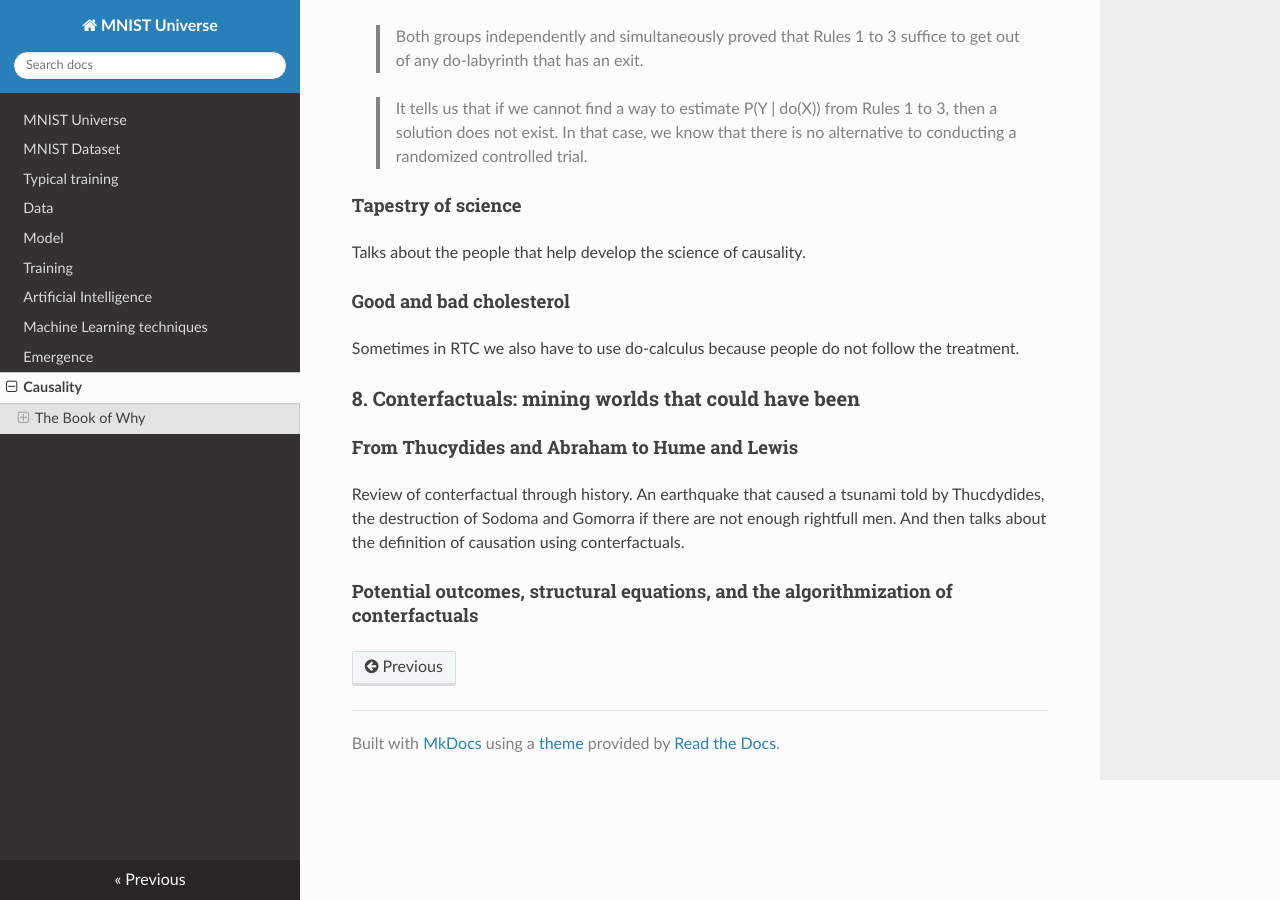
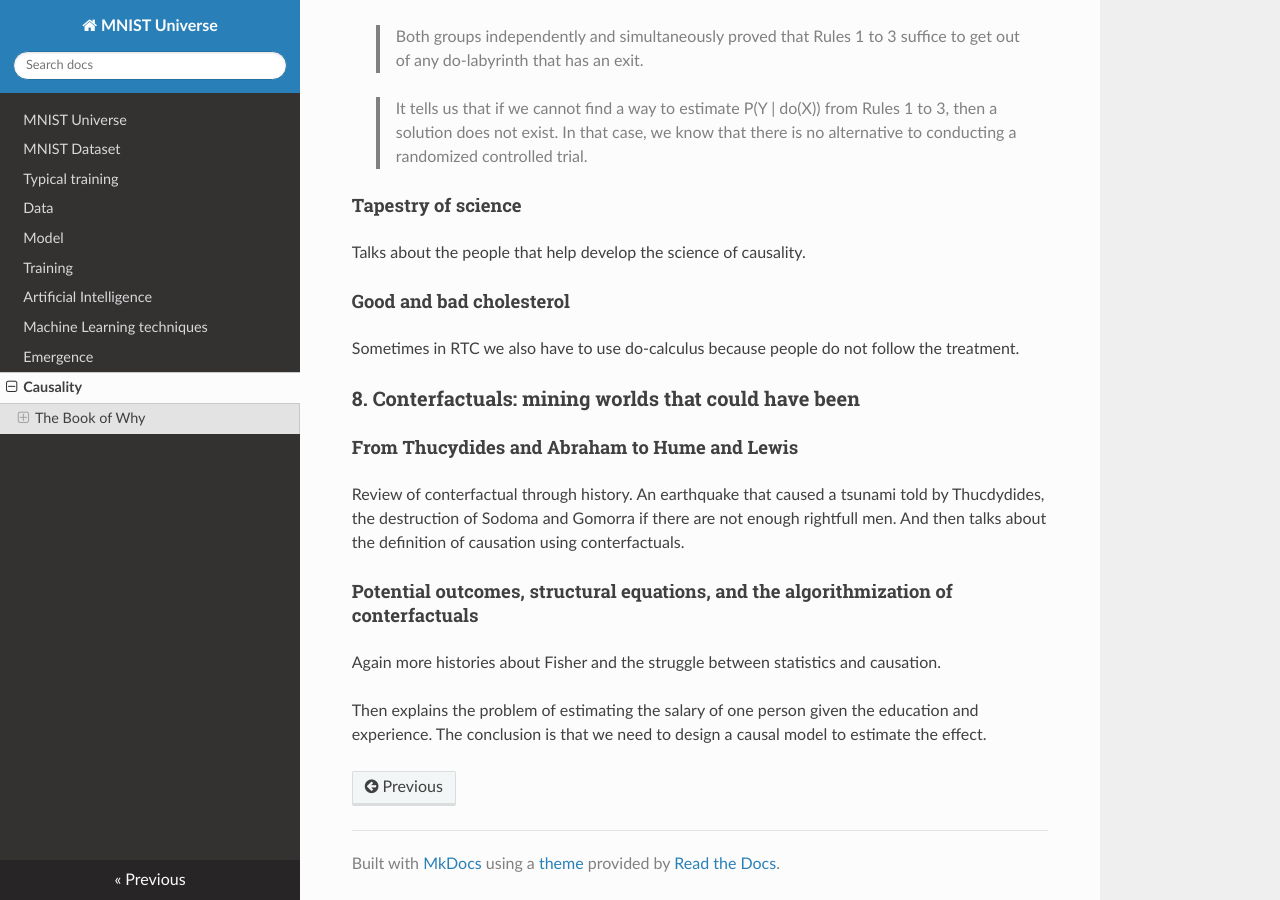
Before and after one commit to ironbar/mnist_universe, an MkDocs documentation site: the page built from docs/08_causality.md, in a window 1280 px wide and 900 px high, scrolled down 11518 px. Built offline with MkDocs 1.6.1, drawn with Linux system fonts in a browser that asks for light colours; nearby versions of some CDN libraries; formulas are drawn with MathJax 3.

Commit message:
Update 08_causality.md

```diff
--- a/docs/08_causality.md
+++ b/docs/08_causality.md
@@ -368,3 +368,7 @@ Sometimes in RTC we also have to use do-calculus because people do not follow th
 Review of conterfactual through history. An earthquake that caused a tsunami told by Thucdydides, the destruction of Sodoma and Gomorra if there are not enough rightfull men. And then talks about the definition of causation using conterfactuals.
 
 #### Potential outcomes, structural equations, and the algorithmization of conterfactuals
+
+Again more histories about Fisher and the struggle between statistics and causation.
+
+Then explains the problem of estimating the salary of one person given the education and experience. The conclusion is that we need to design a causal model to estimate the effect.
```
